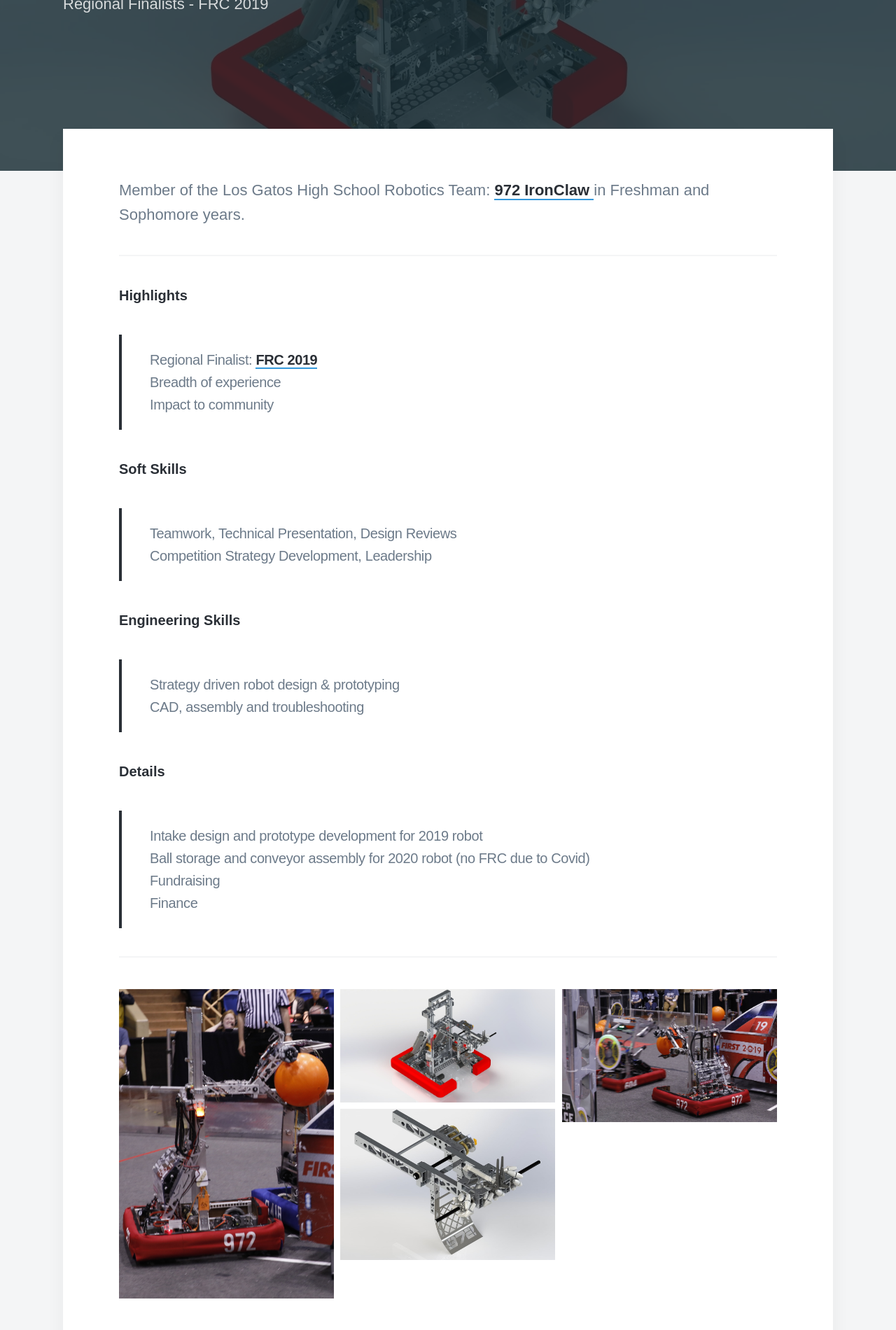
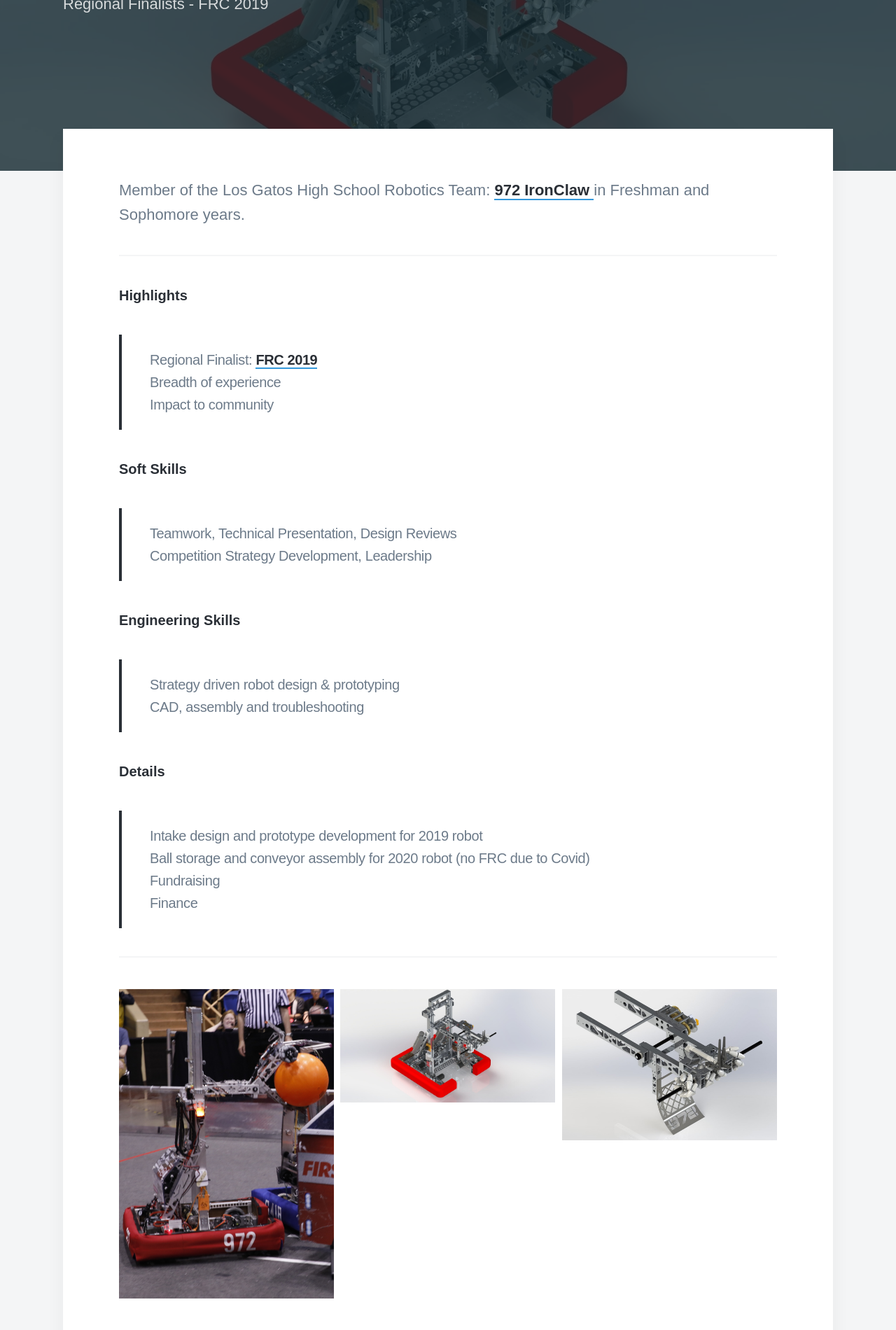
Before and after one commit to disha-22/disha-22.github.io, a Jekyll site: the page built from _projects/robotics.md, in a window 1280 px wide. Shown: the part 322-2222 px from the top of the page at 70% size. Built offline with Jekyll 4.4.1, drawn with Linux system fonts in a browser that asks for light colours; nearby versions of some CDN libraries; some web fonts are replaced; grey boxes are pictures that could not be loaded.

Commit message:
Update robotics.md

```diff
--- a/_projects/robotics.md
+++ b/_projects/robotics.md
@@ -23,17 +23,21 @@
 <h6> Details </h6>
 > Intake design and prototype development for 2019 robot <br> Ball storage and conveyor assembly for 2020 robot (no FRC due to Covid) <br> Fundraising <br> Finance
 
+
 ---
 
 
 <div class="gallery" data-columns="3">
 	<img src="/images/demo/r4.jpg">
 	<img src="/images/demo/r1.jpg">
-	<img src="/images/demo/r3.jpg">
 	<img src="/images/demo/r2.jpg">
 </div>
 
 
+---
+
+
 <iframe width="560" height="315" src="https://www.youtube.com/embed/fYgTTOVjDZs" frameborder="0" allow="accelerometer; autoplay; clipboard-write; encrypted-media; gyroscope; picture-in-picture" allowfullscreen></iframe>
 
+
 ---
```
